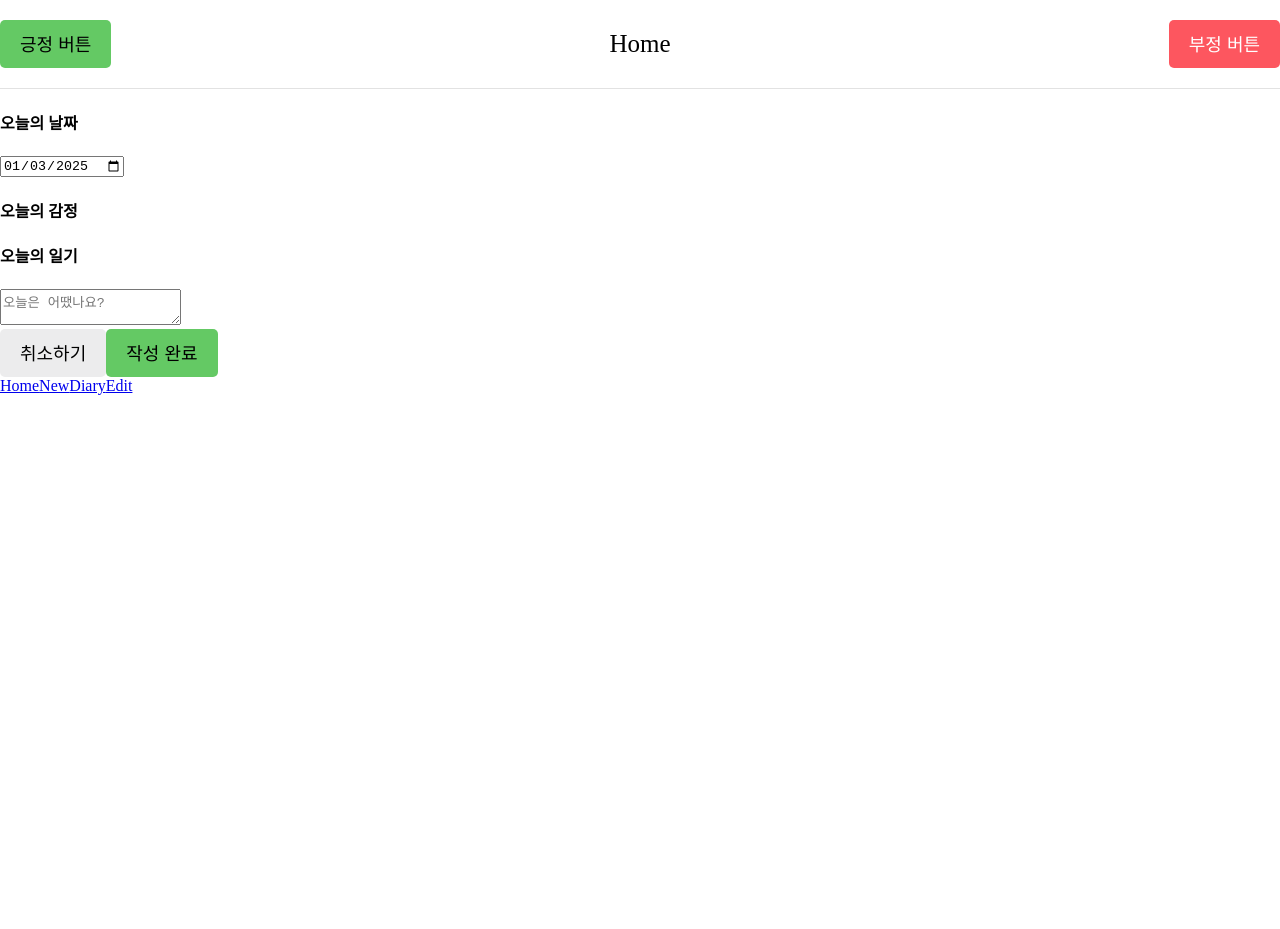
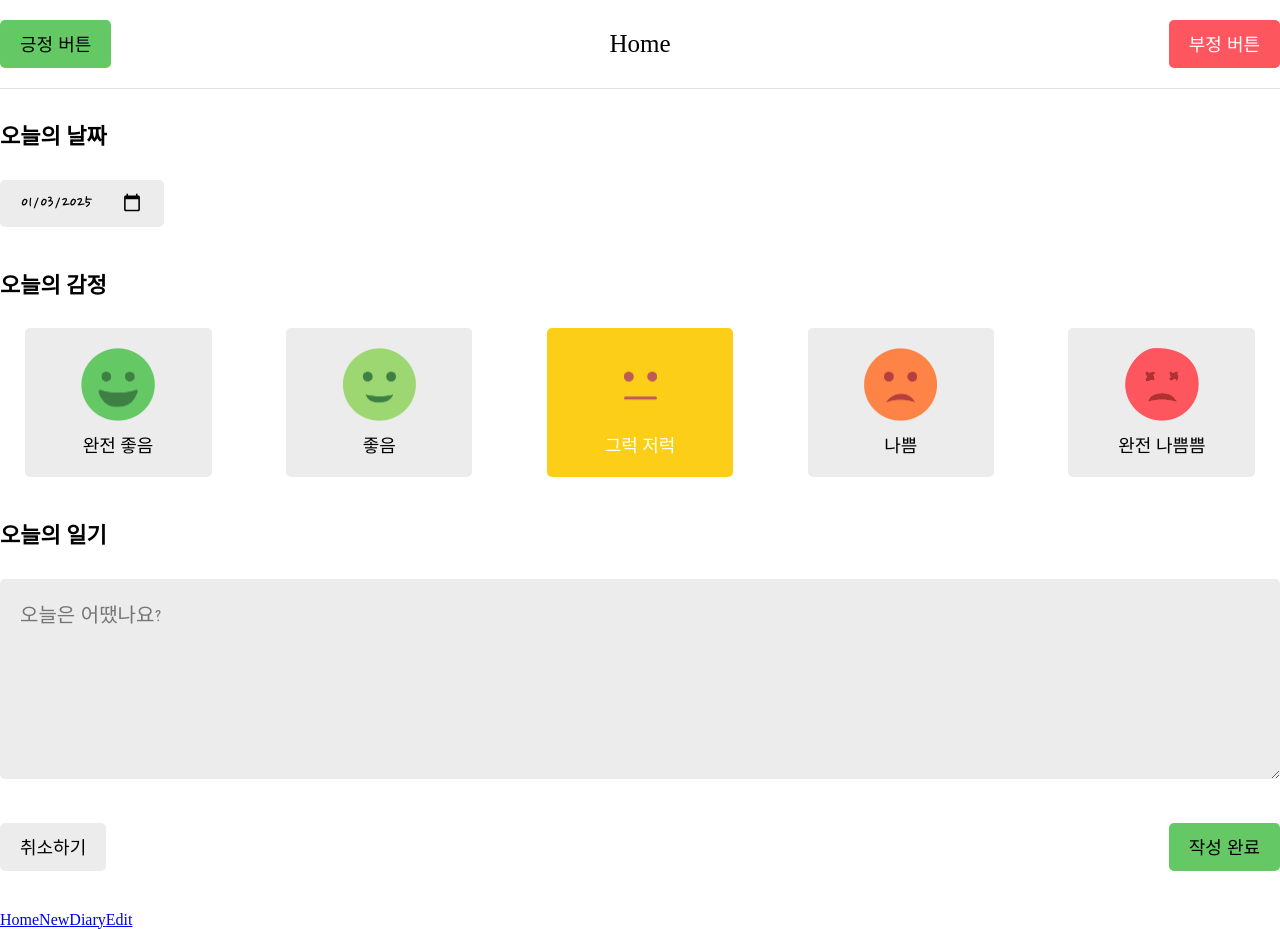
Before and after one commit to Big1029/reactstd, a React (Create React App) app: page / in a window 1280 px wide. Before the commit the page ends 800 px from the top, so only its background shows below. Built offline with nearby package versions, Linux system fonts and the light colour scheme; a web font is replaced by a local one.

Commit message:
오늘의 감정 백엔드 프론트 엔드 구현

```diff
--- a/src/component/Editor.css
+++ b/src/component/Editor.css
@@ -1,3 +1,45 @@
 .Editor {
 
 }
+
+.Editor .editor_section {
+    margin-bottom: 40px;
+}
+.Editor h4 {
+    font-size: 22px;
+    font-weight: bold;
+}
+
+.Editor input, textarea {
+    border: none;
+    border-radius: 5px;
+    background-color: #ececec;
+    padding: 20px;
+    font-size: 20px;
+    font-family: "Nanum Pen Script";
+}
+
+.Editor input {
+    padding-top: 10px;
+    padding-bottom: 10px;
+    cursor: pointer;
+}
+
+.Editor textarea {
+    width: 100%;
+    min-height:  200px;
+    box-sizing: border-box;
+    resize: vertical;
+}
+
+.Editor .bottom_section {
+    display: flex;
+    justify-content: space-between;
+    align-items: center;
+}
+
+.Editor .emotion_list_wrapper {
+    display: flex;
+    justify-content: space-around;
+    gap: 2%;
+}
--- a/src/component/Editor.js
+++ b/src/component/Editor.js
@@ -1,8 +1,9 @@
-import { useState } from "react"
+import { useEffect, useState } from "react"
 import "./Editor.css"
-import { getFormattedDate } from "../util"
+import { emotionList, getFormattedDate } from "../util"
 import Button from "./Button"
 import { useNavigate } from "react-router-dom"
+import EmotionItem from "./EmotionItem"
 
 const Editor = ({ initData, onSubmit }) => {
   const navigate = useNavigate()
@@ -27,9 +28,22 @@ const Editor = ({ initData, onSubmit }) => {
     onSubmit(state)
   }
   const handleOnGoBack = () => {
-    navigate (-1)
+    navigate(-1)
   }
-
+  const handleChangeEmotion = (emotionId) => {
+    setState({
+      ...state,
+      emotionId
+    })
+  }
+  useEffect(() => {
+    if (initData) {
+      setState({
+        ...initData,
+        date: getFormattedDate(new Date(parseInt(initData.date)))
+      })
+    }
+  }, [initData])
   return (
     <div className="Editor">
       <div className="editor_section">
@@ -41,6 +55,16 @@ const Editor = ({ initData, onSubmit }) => {
       </div>
       <div className="editor_section">
         <h4>오늘의 감정</h4>
+        <div className="input_wrapper emotion_list_wrapper">
+          {emotionList.map((it) => (
+            <EmotionItem
+              key={it.id}
+              {...it}
+              onClick={handleChangeEmotion}
+              isSelected={state.emotionId === it.id}
+            />
+          ))}
+        </div>
       </div>
       <div className="editor_section">
         <h4>오늘의 일기</h4>
@@ -53,7 +77,7 @@ const Editor = ({ initData, onSubmit }) => {
         </div>
       </div>
       <div className="editor_section bottom_section">
-        <Button text={"취소하기"} onClick={handleOnGoBack}/>
+        <Button text={"취소하기"} onClick={handleOnGoBack} />
         <Button text={"작성 완료"} type={"positive"} onClick={handleSubmit} />
       </div>
     </div>
--- /dev/null
+++ b/src/component/EmotionItem.css
@@ -0,0 +1,39 @@
+.EmotionItem {
+    cursor: pointer;
+    border-radius: 5px;
+    padding: 20px;
+    display: flex;
+    flex-direction: column;
+    justify-content: center;
+    align-items: center;
+  }
+  .EmotionItem img {
+    width: 50%;
+    margin-bottom: 10px;
+  }
+  .EmotionItem span {
+    font-size: 18px;
+  }
+  .EmotionItem_off {
+    background-color: #ececec;
+  }
+  .EmotionItem_on_1 {
+    background-color: #64c964;
+    color: white;
+  }
+  .EmotionItem_on_2 {
+    background-color: #9dd772;
+    color: white;
+  }
+  .EmotionItem_on_3 {
+    background-color: #fdce17;
+    color: white;
+  }
+  .EmotionItem_on_4 {
+    background-color: #fd8446;
+    color: white;
+  }
+  .EmotionItem_on_5 {
+    background-color: #fd565f;
+    color: white;
+  }
--- /dev/null
+++ b/src/component/EmotionItem.js
@@ -0,0 +1,21 @@
+import React from "react";
+import "./EmotionItem.css";
+
+const EmotionItem = ({ id, img, name, onClick, isSelected }) => {
+  const handleOnClick = () => {
+    onClick(id)
+  }
+  return (
+    <div
+      className={[
+        "EmotionItem",
+        isSelected ? `EmotionItem_on_${id}` : `EmotionItem_off`
+      ].join(" ")}
+      onClick={handleOnClick}
+    >
+      <img alt={`emotion${id}`} src={img} />
+      <span>{name}</span>
+    </div>
+  )
+}
+export default EmotionItem
--- a/src/util.js
+++ b/src/util.js
@@ -33,3 +33,31 @@ export const getFormattedDate = (targetDate) => {
   }
   return `${year}-${month}-${date}`
 }
+export const emotionList = [
+
+{
+  id:1,
+  name: "완전 좋음",
+  img: getEmotionImgById(1),
+},
+{
+  id:2,
+  name: "좋음",
+  img: getEmotionImgById(2),
+},
+{
+  id:3,
+  name: "그럭 저럭",
+  img: getEmotionImgById(3),
+},
+{
+  id:4,
+  name: "나쁨",
+  img: getEmotionImgById(4),
+},
+{
+  id:5,
+  name: "완전 나쁨쁨",
+  img: getEmotionImgById(5),
+},
+]
```
